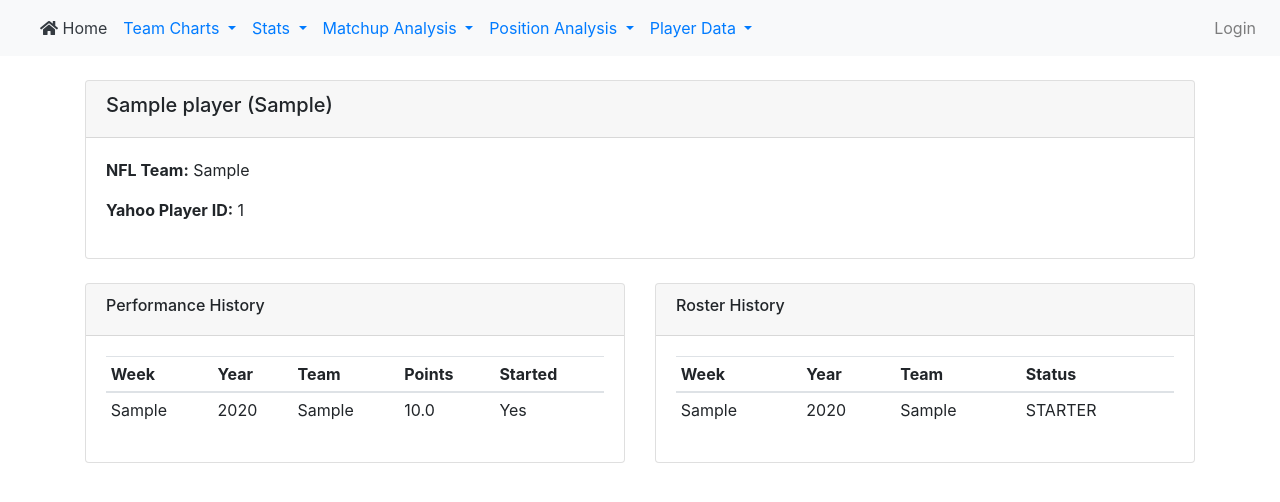
After one commit to madunn5/Fantasy_Data, a Django app: page /player/1/ in a window 1280 px wide. The commit adds this page. Shown: the top 502 px of the page. Run offline with Django 4.2, Linux system fonts and the light colour scheme; tables that the repository leaves empty hold one stand-in row (values such as "Sample post"); some libraries are stand-ins or nearby versions.

Commit message:
Updated to track player specific data.

```diff
--- a/fantasy_app/templates/base.html
+++ b/fantasy_app/templates/base.html
@@ -123,12 +123,39 @@
                     </div>
                 </li>
 
-                <!-- Upload Data link removed from main navigation -->
-                {% comment %}
-                <li class="nav-item">
-                    <a class="nav-link text-primary" href="{% url 'upload_csv' %}">Upload Data</a>
+                <!-- Player Data Dropdown -->
+                <li class="nav-item dropdown">
+                    <a class="nav-link dropdown-toggle text-primary" href="#" id="playerDropdown" role="button" data-toggle="dropdown" aria-haspopup="true" aria-expanded="false">
+                        Player Data
+                    </a>
+                    <div class="dropdown-menu" aria-labelledby="playerDropdown">
+                        <a class="dropdown-item" href="{% url 'player_list' %}">All Players</a>
+                        {% if user.is_staff %}
+                        <a class="dropdown-item" href="{% url 'collect_yahoo_data' %}">Collect Yahoo Data</a>
+                        <a class="dropdown-item" href="{% url 'upload_csv' %}">Upload CSV Data</a>
+                        {% endif %}
+                    </div>
                 </li>
-                {% endcomment %}
+            </ul>
+
+            <!-- Login/Logout section -->
+            <ul class="navbar-nav ml-auto">
+                {% if user.is_authenticated %}
+                    <li class="nav-item dropdown">
+                        <a class="nav-link dropdown-toggle" href="#" id="userDropdown" role="button" data-toggle="dropdown">
+                            {{ user.username }}{% if user.is_staff %} (Admin){% endif %}
+                        </a>
+                        <div class="dropdown-menu dropdown-menu-right">
+                            <a class="dropdown-item" href="/admin/">Admin Panel</a>
+                            <div class="dropdown-divider"></div>
+                            <a class="dropdown-item" href="{% url 'logout' %}">Logout</a>
+                        </div>
+                    </li>
+                {% else %}
+                    <li class="nav-item">
+                        <a class="nav-link" href="{% url 'login' %}">Login</a>
+                    </li>
+                {% endif %}
             </ul>
         </div>
     </nav>
--- a/fantasy_app/urls.py
+++ b/fantasy_app/urls.py
@@ -18,9 +18,12 @@ from django.conf import settings
 from django.conf.urls.static import static
 from django.contrib import admin
 from django.urls import path, include
+from django.contrib.auth import views as auth_views
 
 urlpatterns = [
     path('admin/', admin.site.urls),
+    path('login/', auth_views.LoginView.as_view(template_name='registration/login.html'), name='login'),
+    path('logout/', auth_views.LogoutView.as_view(next_page='/'), name='logout'),
     path('', include('fantasy_data.urls')),
 ]
 
--- a/fantasy_data/models.py
+++ b/fantasy_data/models.py
@@ -33,3 +33,56 @@ class TeamPerformance(models.Model):
 
     # def __str__(self):
     #     return self.team_name
+
+
+class Player(models.Model):
+    yahoo_player_id = models.CharField(max_length=50, unique=True)
+    name = models.CharField(max_length=100)
+    position = models.CharField(max_length=10)
+    nfl_team = models.CharField(max_length=50, null=True, blank=True)
+
+    def __str__(self):
+        return f"{self.name} ({self.position})"
+
+
+class PlayerRoster(models.Model):
+    player = models.ForeignKey(Player, on_delete=models.CASCADE)
+    fantasy_team = models.CharField(max_length=100)
+    week = models.CharField(max_length=100)
+    year = models.IntegerField()
+    roster_status = models.CharField(max_length=20, choices=[
+        ('STARTER', 'Starter'),
+        ('BENCH', 'Bench'),
+        ('WAIVER', 'Waiver Wire'),
+        ('FREE_AGENT', 'Free Agent')
+    ])
+
+    class Meta:
+        unique_together = ('player', 'fantasy_team', 'week', 'year')
+
+
+class PlayerPerformance(models.Model):
+    player = models.ForeignKey(Player, on_delete=models.CASCADE)
+    fantasy_team = models.CharField(max_length=100)
+    week = models.CharField(max_length=100)
+    year = models.IntegerField()
+    points_scored = models.FloatField()
+    was_started = models.BooleanField(default=False)
+
+    class Meta:
+        unique_together = ('player', 'week', 'year')
+
+
+class PlayerTransaction(models.Model):
+    player = models.ForeignKey(Player, on_delete=models.CASCADE)
+    from_team = models.CharField(max_length=100, null=True, blank=True)
+    to_team = models.CharField(max_length=100, null=True, blank=True)
+    transaction_type = models.CharField(max_length=20, choices=[
+        ('TRADE', 'Trade'),
+        ('PICKUP', 'Waiver/FA Pickup'),
+        ('DROP', 'Drop to Waiver'),
+        ('DRAFT', 'Draft')
+    ])
+    week = models.CharField(max_length=100)
+    year = models.IntegerField()
+    transaction_date = models.DateTimeField(auto_now_add=True)
--- /dev/null
+++ b/fantasy_data/templates/fantasy_data/player_detail.html
@@ -0,0 +1,95 @@
+{% extends "base.html" %}
+
+{% block title %}{{ player.name }} - Player Details{% endblock %}
+
+{% block content %}
+<div class="row">
+    <div class="col-md-12">
+        <div class="card mb-4">
+            <div class="card-header">
+                <h5>{{ player.name }} ({{ player.position }})</h5>
+            </div>
+            <div class="card-body">
+                <p><strong>NFL Team:</strong> {{ player.nfl_team|default:"N/A" }}</p>
+                <p><strong>Yahoo Player ID:</strong> {{ player.yahoo_player_id }}</p>
+            </div>
+        </div>
+    </div>
+</div>
+
+<div class="row">
+    <div class="col-md-6">
+        <div class="card">
+            <div class="card-header">
+                <h6>Performance History</h6>
+            </div>
+            <div class="card-body">
+                <div class="table-responsive">
+                    <table class="table table-sm">
+                        <thead>
+                            <tr>
+                                <th>Week</th>
+                                <th>Year</th>
+                                <th>Team</th>
+                                <th>Points</th>
+                                <th>Started</th>
+                            </tr>
+                        </thead>
+                        <tbody>
+                            {% for performance in performances %}
+                            <tr>
+                                <td>{{ performance.week }}</td>
+                                <td>{{ performance.year }}</td>
+                                <td>{{ performance.fantasy_team }}</td>
+                                <td>{{ performance.points_scored }}</td>
+                                <td>{% if performance.was_started %}Yes{% else %}No{% endif %}</td>
+                            </tr>
+                            {% empty %}
+                            <tr>
+                                <td colspan="5">No performance data available</td>
+                            </tr>
+                            {% endfor %}
+                        </tbody>
+                    </table>
+                </div>
+            </div>
+        </div>
+    </div>
+
+    <div class="col-md-6">
+        <div class="card">
+            <div class="card-header">
+                <h6>Roster History</h6>
+            </div>
+            <div class="card-body">
+                <div class="table-responsive">
+                    <table class="table table-sm">
+                        <thead>
+                            <tr>
+                                <th>Week</th>
+                                <th>Year</th>
+                                <th>Team</th>
+                                <th>Status</th>
+                            </tr>
+                        </thead>
+                        <tbody>
+                            {% for roster in rosters %}
+                            <tr>
+                                <td>{{ roster.week }}</td>
+                                <td>{{ roster.year }}</td>
+                                <td>{{ roster.fantasy_team }}</td>
+                                <td>{{ roster.roster_status }}</td>
+                            </tr>
+                            {% empty %}
+                            <tr>
+                                <td colspan="4">No roster data available</td>
+                            </tr>
+                            {% endfor %}
+                        </tbody>
+                    </table>
+                </div>
+            </div>
+        </div>
+    </div>
+</div>
+{% endblock %}
--- a/fantasy_data/urls.py
+++ b/fantasy_data/urls.py
@@ -21,4 +21,10 @@ urlpatterns = [
     path('position-contribution/', views.position_contribution_chart, name='position_contribution'),
     path('performance-trend/', views.performance_trend, name='performance_trend'),
     path('win-probability-heatmap/', views.win_probability_heatmap, name='win_probability_heatmap'),
+
+    # Player data URLs
+    path('collect-data/', views.collect_yahoo_data, name='collect_yahoo_data'),
+    path('players/', views.player_list, name='player_list'),
+    path('player/<int:player_id>/', views.player_detail, name='player_detail'),
+    path('auth/callback/', views.oauth_callback, name='oauth_callback'),
 ]
--- a/fantasy_data/views.py
+++ b/fantasy_data/views.py
@@ -21,13 +21,15 @@ from django.template.loader import render_to_string
 from django.conf import settings
 from django.contrib import messages
 from django.core.cache import cache
+from django.contrib.admin.views.decorators import staff_member_required
+from django.contrib.auth.decorators import user_passes_test
 
 from sklearn.model_selection import train_test_split
 from sklearn.preprocessing import LabelEncoder
 from sklearn.linear_model import LogisticRegression
 from sklearn.metrics import accuracy_score
 
-from .models import TeamPerformance
+from .models import TeamPerformance, Player, PlayerRoster, PlayerPerformance, PlayerTransaction
 
 
 def home(request):
@@ -62,6 +64,7 @@ def memoize(timeout=3600):
     return decorator
 
 
+@staff_member_required
 def upload_csv(request):
     if request.method == 'POST':
         csv_file = request.FILES['file']
@@ -2394,3 +2397,62 @@ def top_tens(request):
 
     # Render the results in the top_tens.html template
     return render(request, 'fantasy_data/top_tens.html', context)
+
+
+@staff_member_required
+def collect_yahoo_data(request):
+    """View to manually trigger Yahoo data collection"""
+    # Check if OAuth credentials are configured
+    try:
+        with open('oauth2.json', 'r') as f:
+            import json
+            config = json.load(f)
+            if config.get('consumer_key') in ['YOUR_YAHOO_CLIENT_ID', 'REPLACE_WITH_YOUR_ACTUAL_CLIENT_ID', '']:
+                messages.error(request, 'Yahoo API credentials not configured. Please update oauth2.json with your Yahoo Developer App credentials.')
+                return render(request, 'fantasy_data/collect_data.html', {'credentials_missing': True})
+    except FileNotFoundError:
+        messages.error(request, 'oauth2.json file not found. Please create it with your Yahoo API credentials.')
+        return render(request, 'fantasy_data/collect_data.html', {'credentials_missing': True})
+
+    if request.method == 'POST':
+        week = request.POST.get('week')
+        year = request.POST.get('year')
+
+        try:
+            from .yahoo_collector import YahooFantasyCollector
+            collector = YahooFantasyCollector()
+            collector.process_and_save_data(int(week), int(year))
+            messages.success(request, f'Successfully collected data for Week {week}, {year}')
+        except Exception as e:
+            messages.error(request, f'Failed to collect data: {e}')
+
+    return render(request, 'fantasy_data/collect_data.html')
+
+
+def player_list(request):
+    """View to display all players"""
+    players = Player.objects.all().order_by('name')
+    return render(request, 'fantasy_data/player_list.html', {'players': players})
+
+
+def player_detail(request, player_id):
+    """View to display individual player details"""
+    player = Player.objects.get(id=player_id)
+    performances = PlayerPerformance.objects.filter(player=player).order_by('-year', 'week')
+    rosters = PlayerRoster.objects.filter(player=player).order_by('-year', 'week')
+
+    context = {
+        'player': player,
+        'performances': performances,
+        'rosters': rosters
+    }
+    return render(request, 'fantasy_data/player_detail.html', context)
+
+
+def oauth_callback(request):
+    """Handle OAuth callback from Yahoo"""
+    code = request.GET.get('code')
+    if code:
+        return HttpResponse(f"<h3>Authorization Code:</h3><p>{code}</p><p>Copy this code and paste it in your terminal where the data collection is running.</p>")
+    else:
+        return HttpResponse("<h3>Error:</h3><p>No authorization code received.</p>")
--- a/requirements.txt
+++ b/requirements.txt
@@ -12,3 +12,5 @@ psycopg2-binary==2.9.9
 whitenoise==6.7.0
 gunicorn==22.0.0
 numpy==1.26.4
+yahoo-fantasy-api==2.4.0
+requests-oauthlib==1.3.1
```
Also changed, not shown: fantasy_app/heroku.py (+21 -15 lines), fantasy_app/settings.py (+14 -0 lines), fantasy_app/templates/registration/login.html (added, +41 -0 lines), fantasy_data/admin.py (+29 -2 lines), fantasy_data/management/commands/collect_yahoo_data.py (added, +28 -0 lines), fantasy_data/templates/fantasy_data/collect_data.html (added, +68 -0 lines), fantasy_data/templates/fantasy_data/player_list.html (added, +41 -0 lines), fantasy_data/yahoo_collector.py (added, +128 -0 lines), fantasy_data.db (added), fantasy_data/management/__init__.py (added), fantasy_data/management/commands/__init__.py (added), fantasy_data/migrations/0010_player_playertransaction_playerroster_and_more.py (added), 1 other file.
